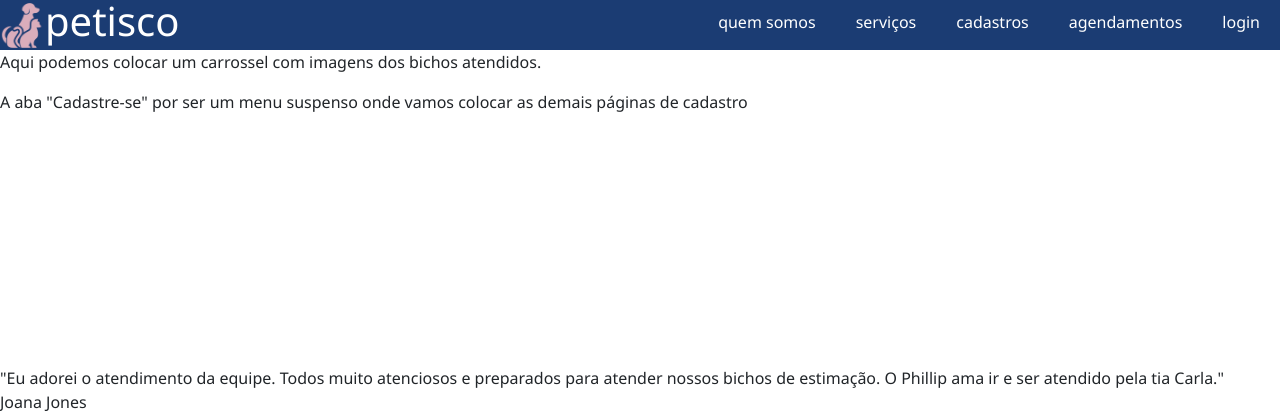
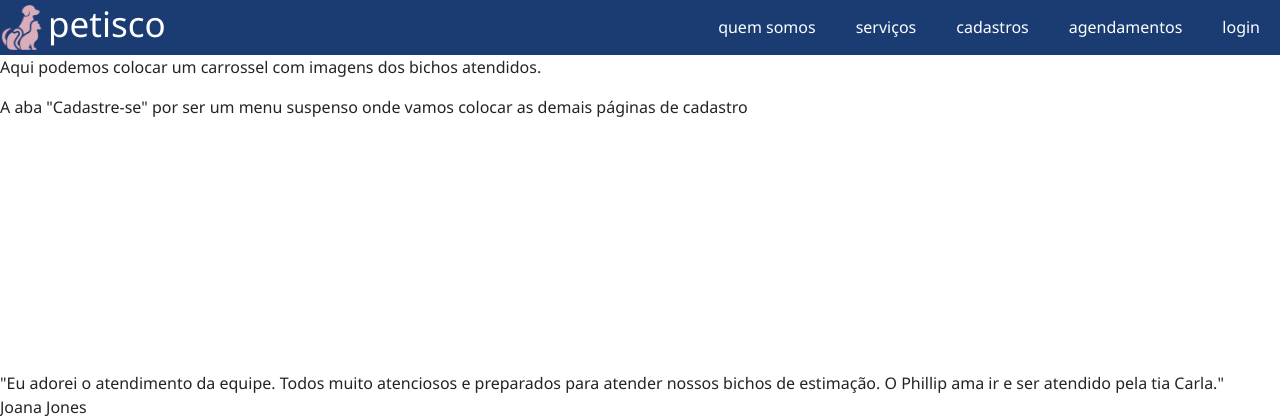
Before and after one commit to victororlandi/clinicaveterinaria, a PHP site: page / in a window 1280 px wide. Shown: the top 420 px of the page. Run offline with PHP 8.4, Linux system fonts and the light colour scheme.

Commit message:
vou arrumar tudo depois

```diff
--- a/assets/style.css
+++ b/assets/style.css
@@ -6,7 +6,7 @@
 header {
     display: flex;
     background-color: rgb(27, 60, 115);
-    height: 50px;
+    height: 55px;
 }
 
 .marca {
@@ -23,6 +23,9 @@ header {
 
 .marca h1 {
     color: rgb(255, 255, 255);
+    font-size: 35px;
+    font-weight: 500;
+    padding: 3px;
 }
 
 .marca a {
@@ -50,9 +53,8 @@ nav ul li {
 nav li a {
     display: block;
     color: rgb(255, 255, 255);
-    padding: 10px 20px;
+    padding: 15px 20px;
     text-decoration: none;
-    height: 50px;
 }
 
 nav ul li a:hover{
--- a/index.php
+++ b/index.php
@@ -10,8 +10,8 @@
 <body>
     <header>
         <section class="marca">
-            <a href="index.php"><img src="assets/img/icons/logo-2.png"></a>
-            <a href="index.php"><h1>petisco</h1></a>
+            <a href="/index.php"><img src="assets/img/icons/logo-2.png"></a>
+            <a href="/index.php"><h1>petisco</h1></a>
         </section>
         <nav>
             <ul>
```
